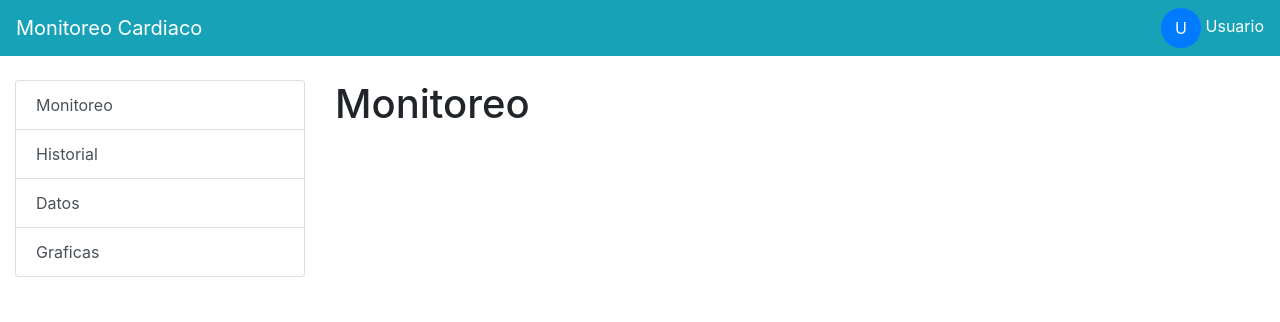
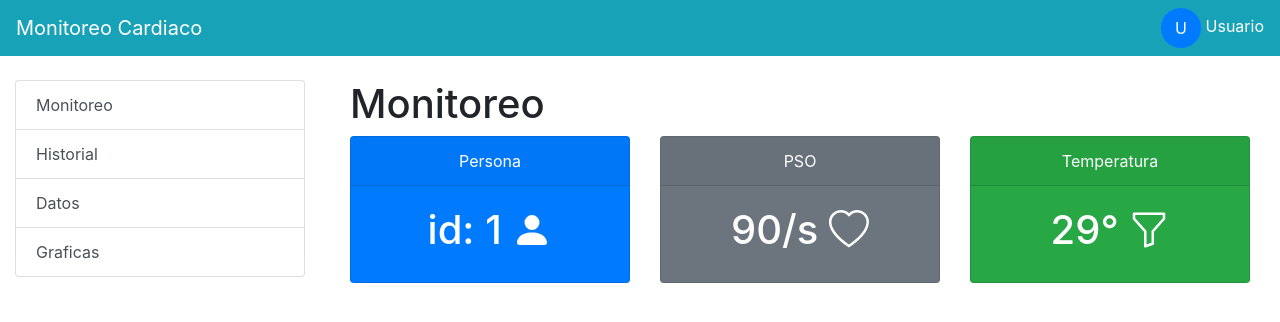
Before and after one commit to CarlosEduardo96/MonitoreoCardiaco, a Vue app: page / in a window 1280 px wide. Shown: the top 322 px of the page. Built offline with nearby package versions, Linux system fonts and the light colour scheme.

Commit message:
Cards datos

```diff
--- a/src/plugins/bootstrap-vue.js
+++ b/src/plugins/bootstrap-vue.js
@@ -1,7 +1,8 @@
 import Vue from 'vue'
 
-import BootstrapVue from 'bootstrap-vue'
+import {BootstrapVue,BootstrapVueIcons} from 'bootstrap-vue'
 import 'bootstrap/dist/css/bootstrap.min.css'
 import 'bootstrap-vue/dist/bootstrap-vue.css'
 
 Vue.use(BootstrapVue)
+Vue.use(BootstrapVueIcons)
--- a/src/views/Monitoreo.vue
+++ b/src/views/Monitoreo.vue
@@ -1,8 +1,31 @@
 <template>
-    <div><h1>Monitoreo</h1></div>
+   <b-container fluid>
+        <h1>Monitoreo</h1>
+        <div>
+            <b-card-group deck>
+            <b-card bg-variant="primary" text-variant="white" header="Persona" class="text-center">
+                <b-card-text>
+                    <p class="h1 mb-2">id: 1 <b-icon icon="person-fill"></b-icon></p>
+                </b-card-text>
+            </b-card>
+
+            <b-card bg-variant="secondary" text-variant="white" header="PSO" class="text-center">
+                <b-card-text>
+                    <p class="h1 mb-2">90/s <b-icon icon="heart"></b-icon></p>
+                </b-card-text>
+            </b-card>
+
+            <b-card bg-variant="success" text-variant="white" header="Temperatura" class="text-center">
+                <b-card-text>
+                    <p class="h1 mb-2">29° <b-icon icon="funnel"></b-icon></p>
+                </b-card-text>
+            </b-card>
+            </b-card-group>
+        </div>
+    </b-container>
 </template>
 <script>
 export default {
-    name:"Index"
+    name:"Monitoreo"
 }
 </script>
```
Also changed, not shown: 1 other file (tests, documents, lock files or other folders).
